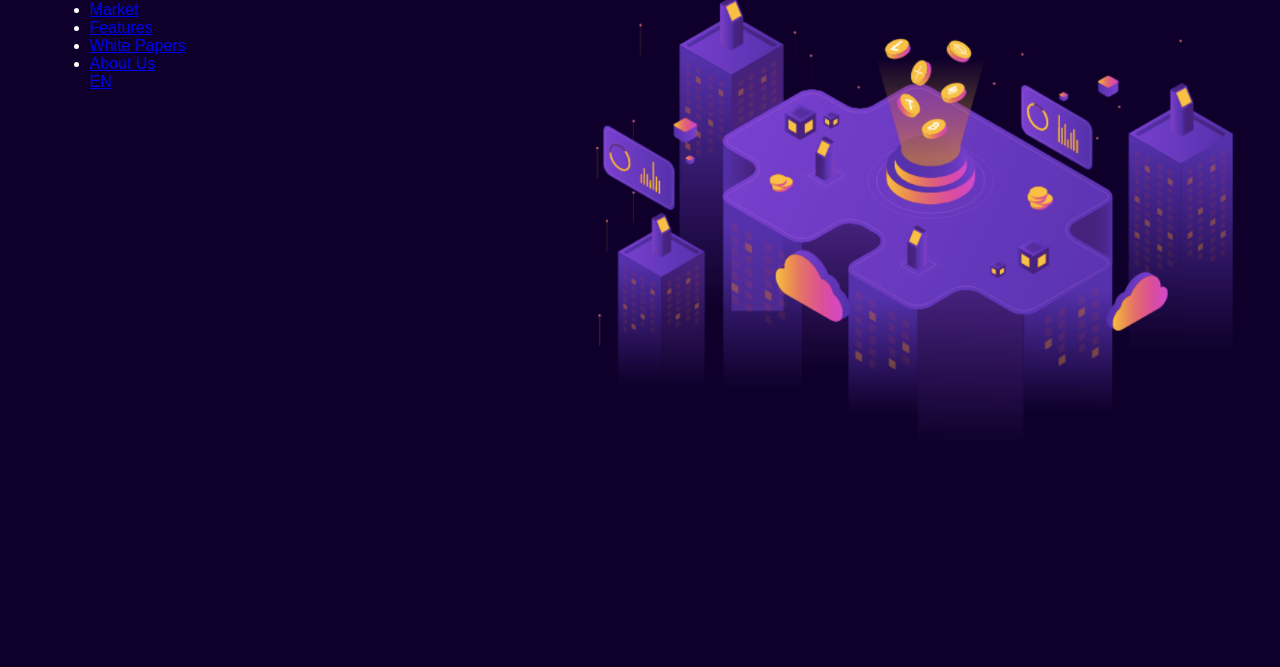
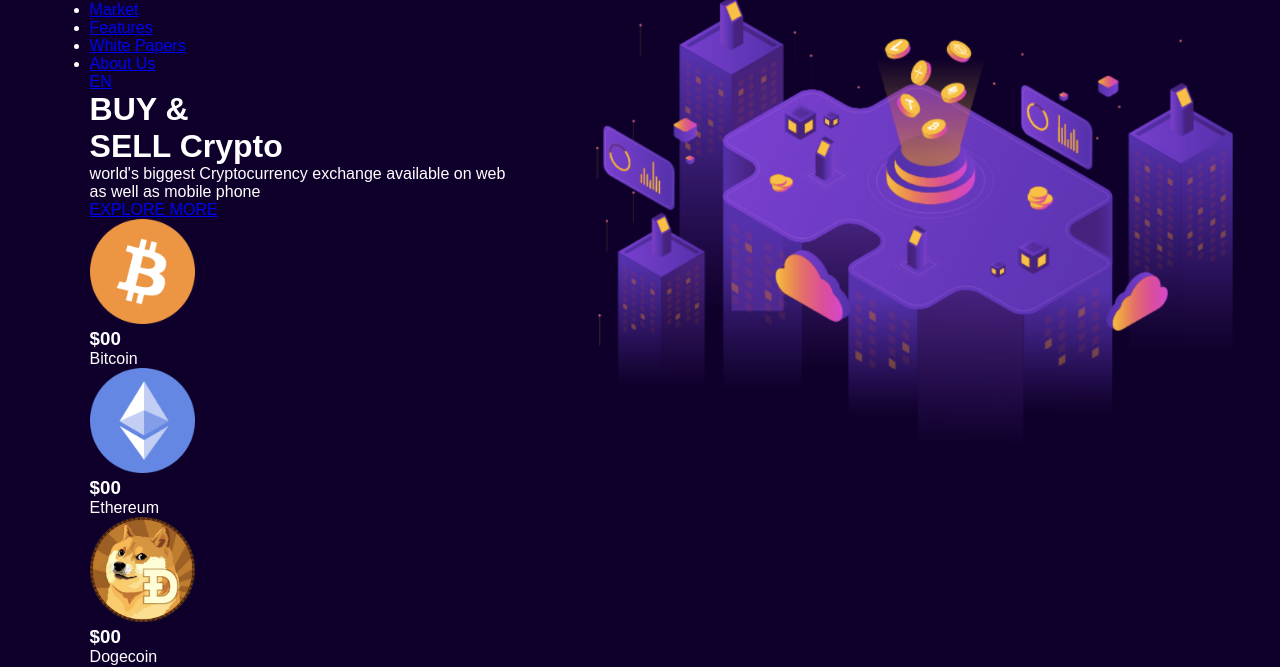
Before and after one commit to shahmas01/Cryptocurrency, a plain HTML site: page index.html in a window 1280 px wide. Shown: the part 133-800 px from the top of the page. Drawn offline with Linux system fonts and the light colour scheme.

Commit message:
Enhance index.html with crypto exchange content
Added content for cryptocurrency exchange including headings, descriptions, and coin listings.

```diff
--- a/index.html
+++ b/index.html
@@ -1,4 +1,4 @@
-<!DOCTYPE html>
+ <!DOCTYPE html>
 <html lang="en">
 <head>
     <meta charset="UTF-8">
@@ -18,7 +18,69 @@
             </ul>
             <a href="#" class="btn">EN</a>
         </nav>
+
+        <div class="content">
+            <h1>BUY & <br>SELL <span>Crypto</span></h1>
+            <p>world's biggest Cryptocurrency exchange available on web<br> as well as mobile phone</p>
+            <a href="#" class="btn">EXPLORE MORE</a>
+        </div>
+
+
+    <div class="coin-list">
+        <div class="coin">
+            <img src="images/bitcoin.png">
+            <div>
+                <h3>$00</h3>
+                <p>Bitcoin</p>
+            </div>
+        </div>
+
+         <div class="coin">
+            <img src="images/ethereum.png">
+            <div>
+                <h3>$00</h3>
+                <p>Ethereum</p>
+            </div>
+        </div>
+
+         <div class="coin">
+            <img src="images/dogecoin.png">
+            <div>
+                <h3>$00</h3>
+                <p>Dogecoin</p>
+            </div>
+        </div>
     </div>
+
+
+
+
+
+
+
+
+    </div>
+
+
+
+
+
+
+
+
+
+
+
+
+
+
+
+
+
+
+    <script src="script.js"></script>
+</body>
+</html>
 
 
 
```
